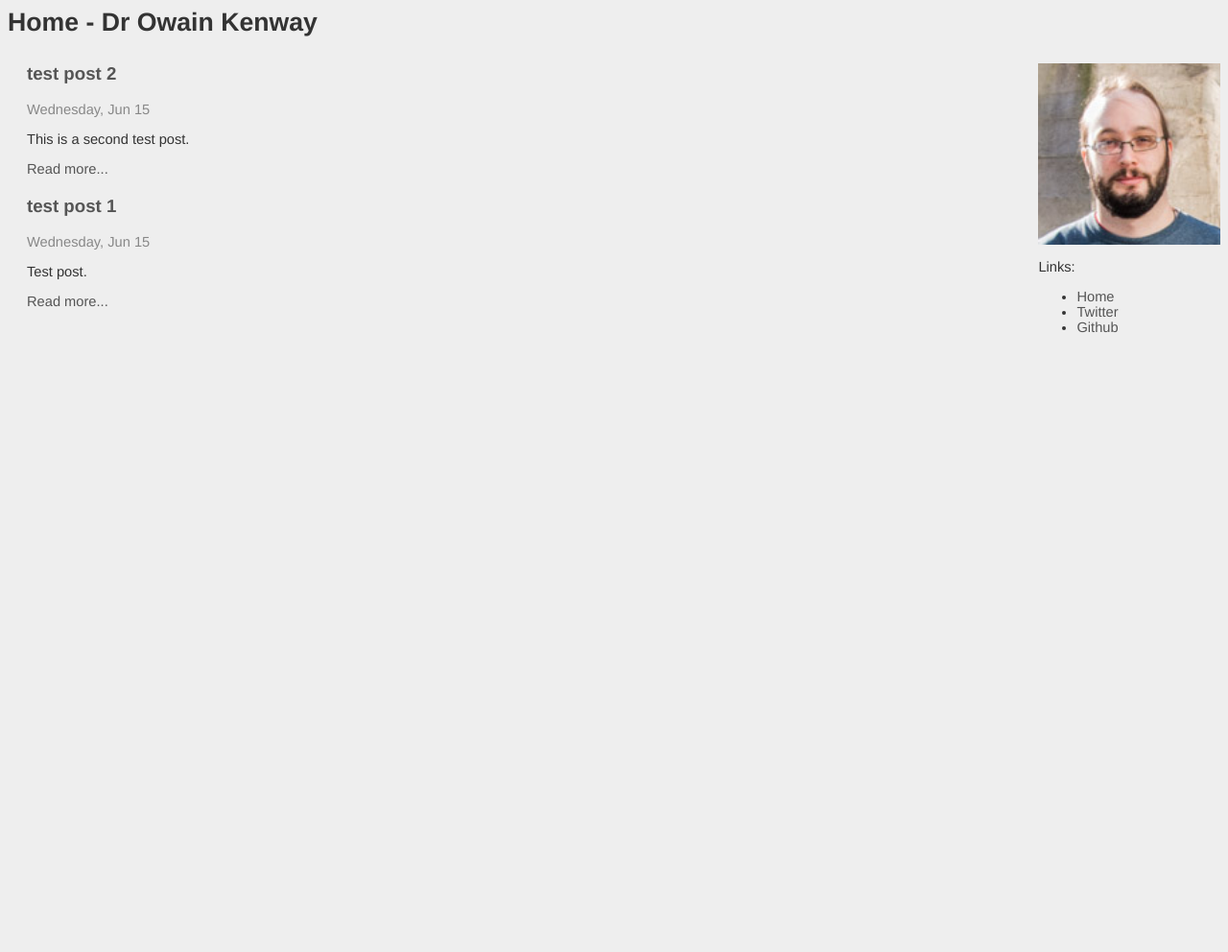
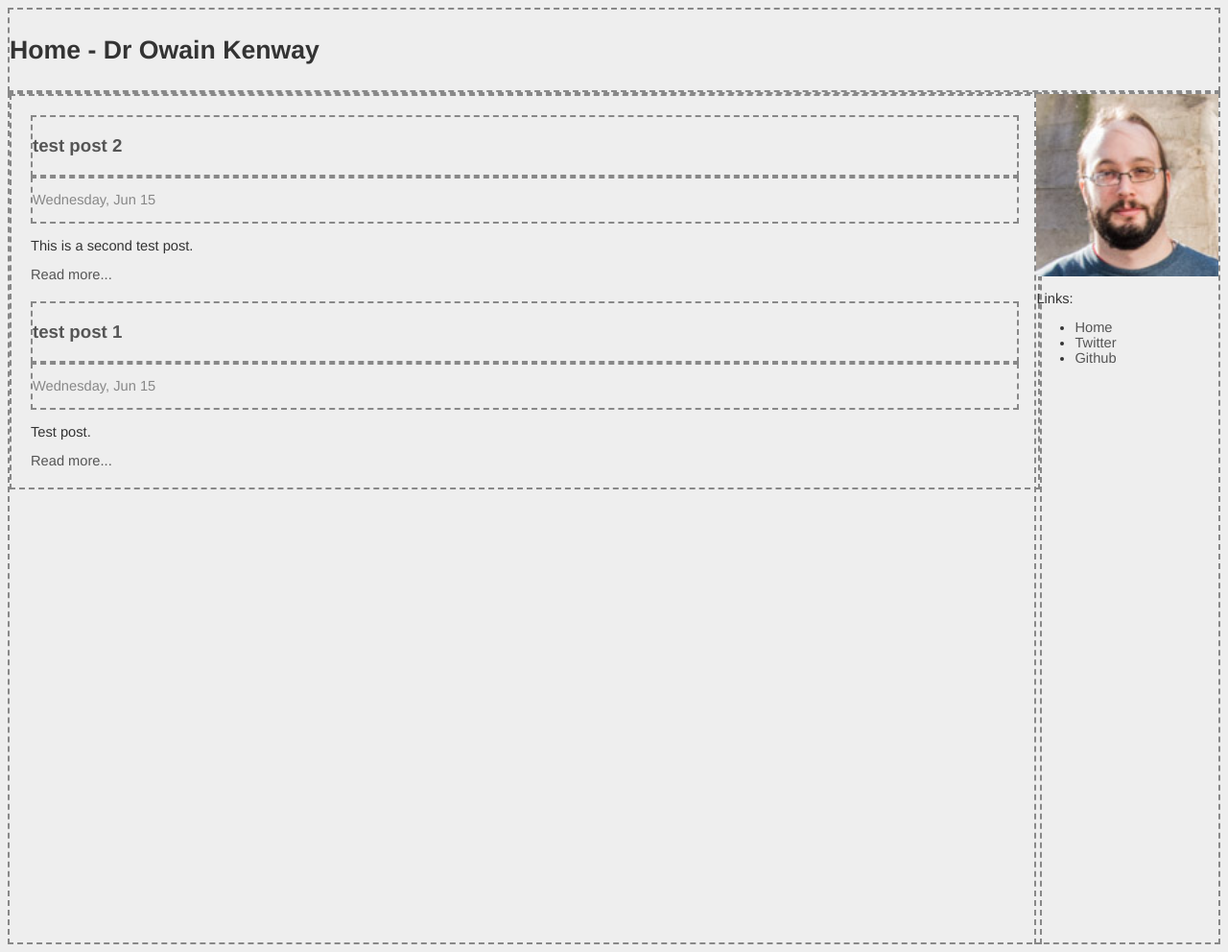
Before and after one commit to owainkenwayucl/owainkenwayucl.github.io, a Jekyll site: the page built from index.md, in a window 1280 px wide. Shown: the whole page at 96% size. Built offline with Jekyll 4.4.1, drawn with Linux system fonts in a browser that asks for light colours; before the commit the page ends 958 px from its top, so only the background shows below that.

Commit message:
Update main.css

```diff
--- a/css/main.css
+++ b/css/main.css
@@ -16,7 +16,7 @@ body {
 }
 
 div {
-  border-style: none;
+  border-style: dashed;
   border-width: 2px;
   border-color: #888;
 }
```
